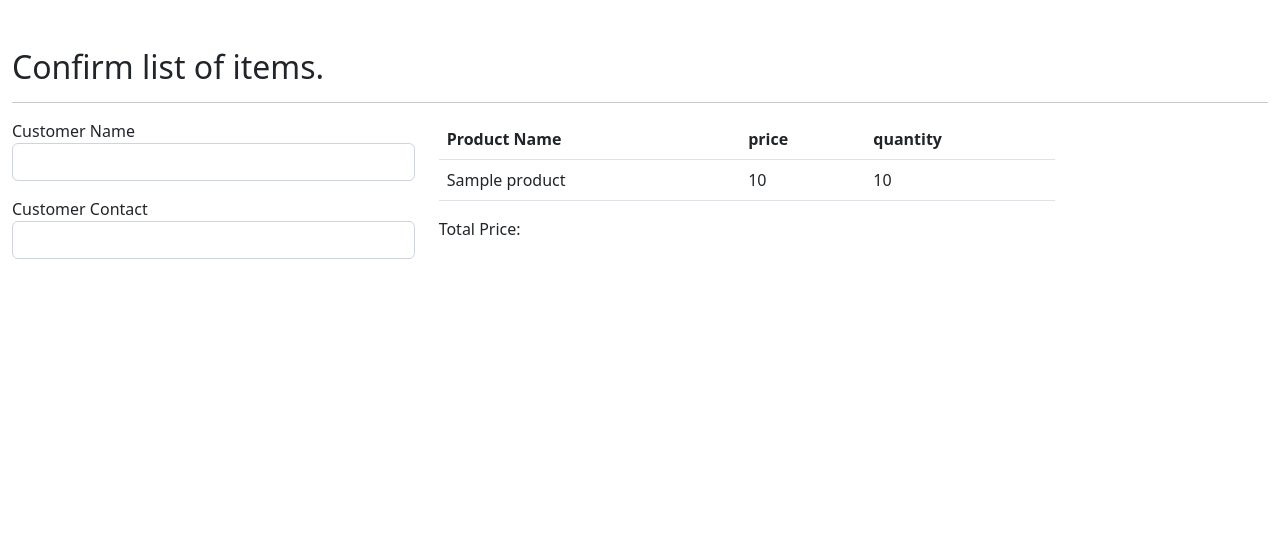
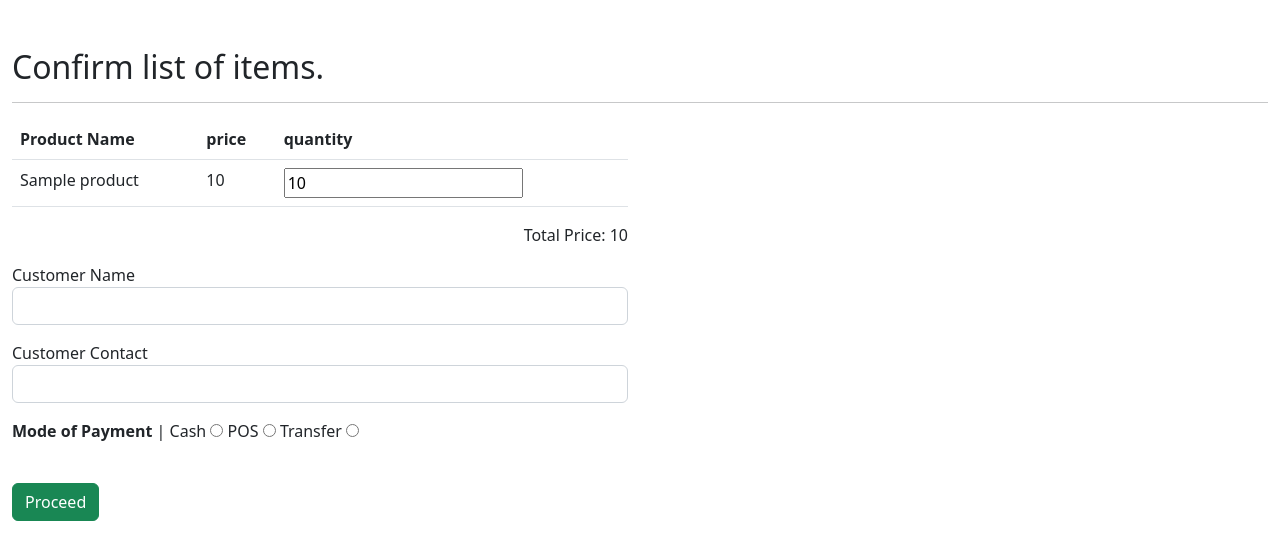
Before and after one commit to DamaMichaelYohanna/poultry-management-system, a Django app: page /product/checkout in a window 1280 px wide. Shown: the part 56-616 px from the top of the page. Run offline with Django 4.2, Linux system fonts and the light colour scheme; tables that the repository leaves empty hold one stand-in row (values such as "Sample post").

Commit message:
update checkout page

```diff
--- a/main/template/checkout.html
+++ b/main/template/checkout.html
@@ -4,19 +4,48 @@
   <h2 class="pt-5">Confirm list of items.</h2>
   <hr />
   <div class="row">
-    <div class="col-md-4">
+    <!-- <div class="col-md-4">
       <form action="" method="POST">
         <p>
           <label for="name">Customer Name</label>
           <br />
-          <input type="text" name="name" id="name" class="form-control" />
+          <br />
+          <input
+            type="text"
+            name="name"
+            id="name"
+            class="form-control"
+            required
+          />
         </p>
-        <label for="name">Customer Contact</label>
+        <p>
+          <label for="contact">Customer Contact</label>
           <br />
-        <input type="text" name="contact" id="contact" class="form-control" />
+          <br />
+          <input
+            type="text"
+            name="contact"
+            id="contact"
+            class="form-control"
+            required
+          />
+        </p>
+        <p>
+          <span style="font-weight: bold">Mode of Payment</span> |
+          <label for="payment">Cash</label>
+          <input type="radio" name="payment" id="payment" value="cash" />
+          <label for="payment">POS</label>
+          <input type="radio" name="payment" id="payment" value="pos" />
+          <label for="payment">Transfer</label>
+          <input type="radio" name="payment" id="payment" value="transfer" />
+        </p>
+        {% csrf_token %}
+        <br />
+        <button class="btn btn-success">Proceed</button>
       </form>
-    </div>
+    </div> -->
     <div class="col-md-6">
+      <form action="" method="POST">
         <table class="table">
           <tr>
             <th>Product Name</th>
@@ -27,11 +56,54 @@
           <tr>
             <td>{{product.name}}</td>
             <td>{{product.price}}</td>
-          <td>{{product.quantity}}</td>
+            <td>
+              <input
+                type="text"
+                name="{{product.name}}"
+                id="quantity"
+                value="{{product.quantity}}"
+              />
+            </td>
           </tr>
           {% endfor %}
         </table>
-      Total Price:
+        <p style="text-align: right">Total Price: {{total}}</p>
+
+        <p>
+          <label for="name">Customer Name</label>
+          <br />
+          <input
+            type="text"
+            name="name"
+            id="name"
+            class="form-control"
+            required
+          />
+        </p>
+        <p>
+          <label for="contact">Customer Contact</label>
+          <br />
+          <input
+            type="text"
+            name="contact"
+            id="contact"
+            class="form-control"
+            required
+          />
+        </p>
+        <p>
+          <span style="font-weight: bold">Mode of Payment</span> |
+          <label for="payment">Cash</label>
+          <input type="radio" name="payment" id="payment" value="cash" />
+          <label for="payment">POS</label>
+          <input type="radio" name="payment" id="payment" value="pos" />
+          <label for="payment">Transfer</label>
+          <input type="radio" name="payment" id="payment" value="transfer" />
+        </p>
+        {% csrf_token %}
+        <br />
+        <button class="btn btn-success">Proceed</button>
+      </form>
     </div>
   </div>
 </div>
```
Lines whose indentation alone changed are shown as unchanged.
